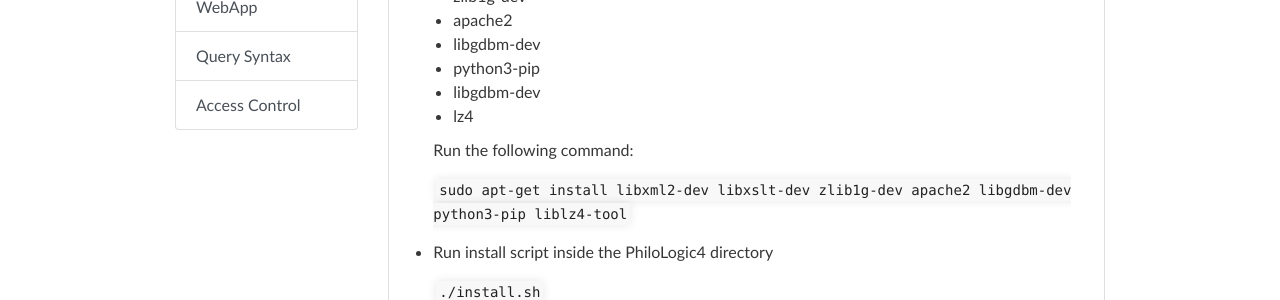
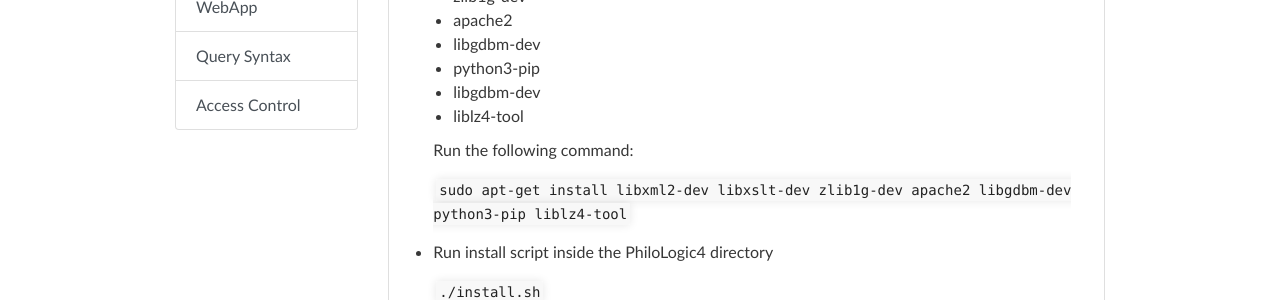
Before and after one commit to ARTFL-Project/PhiloLogic4, a Jekyll site: the page built from docs/specific_installations/ubuntu_installation.md, in a window 1280 px wide. Shown: the part 351-651 px from the top of the page. Built offline with Jekyll 4.4.1, drawn with Linux system fonts in a browser that asks for light colours; our own code applies the rules of GitHub Pages for plain Markdown files.

Commit message:
Update ubuntu_installation.md

```diff
--- a/docs/specific_installations/ubuntu_installation.md
+++ b/docs/specific_installations/ubuntu_installation.md
@@ -11,7 +11,7 @@
     -   libgdbm-dev
     -   python3-pip
     -   libgdbm-dev
-    -   lz4
+    -   liblz4-tool
 
     Run the following command:
 
```
